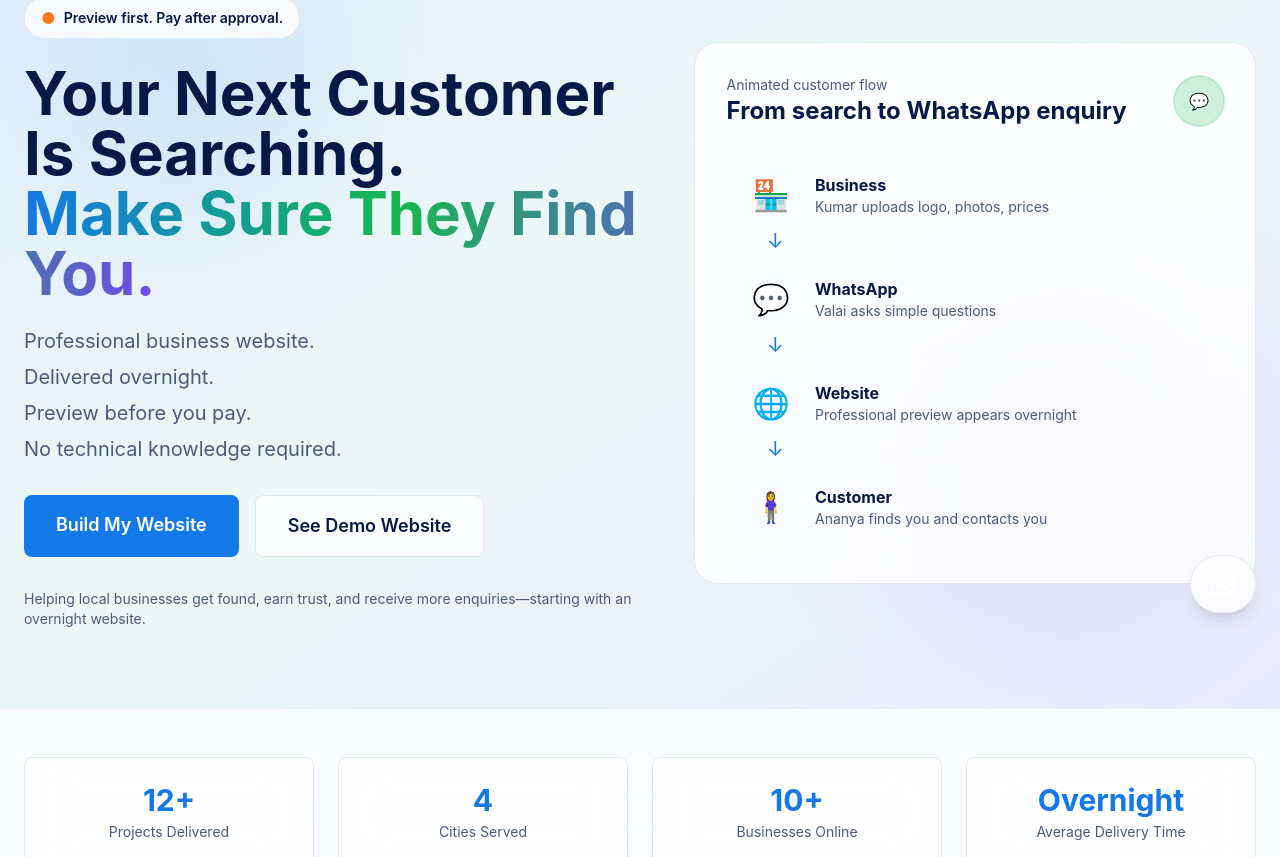
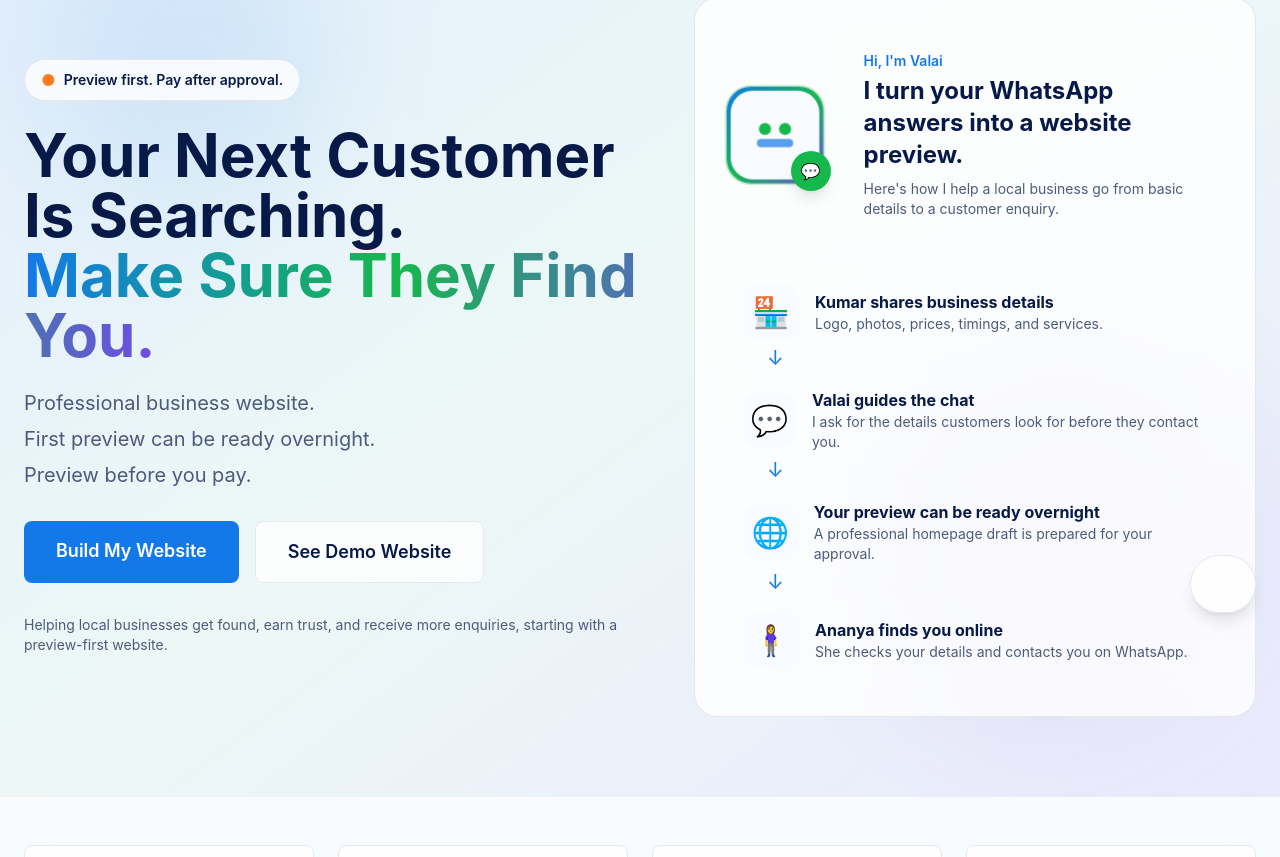
Before and after one commit to valaiyam/valaiyam, a Next.js app: page / in a window 1280 px wide. Shown: the part 163-1020 px from the top of the page. Built offline with nearby package versions, Linux system fonts and the light colour scheme.

Commit message:
Soften overnight preview copy

```diff
--- a/app/about/page.tsx
+++ b/app/about/page.tsx
@@ -16,7 +16,7 @@ export default function About() {
           <div className="max-w-4xl mx-auto">
             <h1 className="text-5xl font-bold mb-6 text-center">About Valaiyam</h1>
             <p className="text-xl text-muted text-center mb-16">
-              We help local businesses get found, earn trust, and receive more enquiries—starting with a professional website delivered overnight.
+              We help local businesses get found, earn trust, and receive more enquiries, starting with a preview-first professional website.
             </p>
 
             <div className="space-y-12">
@@ -26,7 +26,7 @@ export default function About() {
                   We started Valaiyam because we saw small businesses paying too much and waiting too long for basic websites. Traditional agencies charge ₹50,000+ and take 1-3 months for what should be a simple, fast process.
                 </p>
                 <p className="text-muted leading-relaxed mt-4">
-                  As a small, focused team, we deliver professional websites faster and more affordably. No big teams. No overhead. No endless revisions. Just quality work at fair prices.
+                  As a small, focused team, we create professional websites faster and more affordably. No big teams. No overhead. No endless revisions. Just quality work at fair prices.
                 </p>
                 <p className="text-muted leading-relaxed mt-4">
                   We're currently accepting our first clients at special introductory rates as we build our portfolio.
@@ -41,8 +41,8 @@ export default function About() {
                     <p className="text-sm text-muted">Focused attention, not agency bureaucracy</p>
                   </div>
                   <div className="glass glass-hover p-6 rounded-lg transition-all hover:scale-105">
-                    <h3 className="font-semibold mb-2">Fast Delivery</h3>
-                    <p className="text-sm text-muted">overnight homepage previews for most local businesses</p>
+                    <h3 className="font-semibold mb-2">Fast Preview</h3>
+                    <p className="text-sm text-muted">homepage previews usually available by the next morning</p>
                   </div>
                   <div className="glass glass-hover p-6 rounded-lg transition-all hover:scale-105">
                     <h3 className="font-semibold mb-2">Fair Pricing</h3>
@@ -57,7 +57,7 @@ export default function About() {
                   {[
                     { step: '1', title: 'WhatsApp Questions', desc: 'Answer simple questions about your business' },
                     { step: '2', title: 'Preview & Approval', desc: 'Preview your homepage before paying the balance' },
-                    { step: '3', title: 'Overnight Build', desc: 'We assemble your website overnight' },
+                    { step: '3', title: 'Preview Preparation', desc: 'We prepare your first homepage preview' },
                     { step: '4', title: 'Go Live & Grow', desc: 'Go live + 30 days of support included' },
                   ].map((item, i) => (
                     <div key={i} className="text-center">
--- a/app/estimate/page.tsx
+++ b/app/estimate/page.tsx
@@ -23,7 +23,7 @@ export default function EstimateReplacement() {
               {[
                 ['1', 'Tell us your business'],
                 ['2', 'Send logo & photos'],
-                ['3', 'Preview overnight'],
+                ['3', 'Preview by next morning'],
                 ['4', 'Approve & go live'],
               ].map(([step, text]) => (
                 <div key={step} className="glass p-6 rounded-2xl">
--- a/app/faq/page.tsx
+++ b/app/faq/page.tsx
@@ -11,7 +11,7 @@ export default function FAQ() {
   const faqs = [
     { q: 'Can I use my own domain?', a: 'Yes. You can use your existing domain or we can guide you to buy one in your own name.' },
     { q: 'Who owns the website?', a: 'You own the website content, domain, and final approved website files after payment is completed.' },
-    { q: 'How long does it take?', a: 'For founding customers, we collect details on WhatsApp, build overnight, and share the first preview the next morning.' },
+    { q: 'How long does it take?', a: 'For founding customers, we collect details on WhatsApp and aim to share the first preview by the next morning.' },
     { q: 'Can I edit later?', a: 'Yes. You can request updates from us, and we can also set up simple editable sections depending on your needs.' },
     { q: 'Can I pay after preview?', a: 'Yes. Reserve your slot first, review the homepage preview, then pay the remaining amount only after approval.' },
     { q: 'Will it work on mobile?', a: 'Yes. Every Valaiyam website is designed mobile-first because most local customers search from phones.' },
--- a/app/layout.tsx
+++ b/app/layout.tsx
@@ -6,15 +6,15 @@ import { ThemeProvider } from '@/lib/ThemeContext'
 
 
 export const metadata: Metadata = {
-  title: 'Valaiyam - Get Your Business Online Overnight',
-  description: 'Valaiyam helps local businesses get found, earn trust, and receive more enquiries with professional websites delivered overnight.',
-  keywords: 'local business website, WhatsApp orders, business website India, overnight website, small business website',
+  title: 'Valaiyam - Preview Your Business Website First',
+  description: 'Valaiyam helps local businesses get found, earn trust, and receive more enquiries with preview-first professional websites.',
+  keywords: 'local business website, WhatsApp orders, business website India, business website preview, small business website',
   icons: {
     icon: '/favicon.svg',
   },
   openGraph: {
-    title: 'Valaiyam - Get Your Business Online Overnight',
-    description: 'Professional local business websites delivered overnight with preview-first approval.',
+    title: 'Valaiyam - Preview Your Business Website First',
+    description: 'Professional local business websites with preview-first approval.',
     url: 'https://valaiyam.com',
     siteName: 'Valaiyam',
     locale: 'en_IN',
--- a/app/page.tsx
+++ b/app/page.tsx
@@ -41,9 +41,8 @@ export default function Home() {
               </h1>
               <div className="text-xl text-muted max-w-2xl mx-auto lg:mx-0 mb-8 animate-fade-in-up space-y-2" style={{animationDelay: '0.1s'}}>
                 <p>Professional business website.</p>
-                <p>Delivered overnight.</p>
+                <p>First preview can be ready overnight.</p>
                 <p>Preview before you pay.</p>
-                <p>No technical knowledge required.</p>
               </div>
               <div className="flex gap-4 justify-center lg:justify-start flex-wrap animate-fade-in-up mb-8" style={{animationDelay: '0.2s'}}>
                 <Link href={whatsappLink} className="bg-accent px-8 py-4 rounded-lg hover:bg-brand-navy transition-all text-lg font-semibold hover:scale-105 hover:shadow-2xl hover:shadow-accent/50 text-white">
@@ -54,24 +53,36 @@ export default function Home() {
                 </Link>
               </div>
               <p className="text-sm text-muted animate-fade-in-up" style={{animationDelay: '0.3s'}}>
-                Helping local businesses get found, earn trust, and receive more enquiries—starting with an overnight website.
+                Helping local businesses get found, earn trust, and receive more enquiries, starting with a preview-first website.
               </p>
             </div>
 
             <div className="glass p-6 md:p-8 rounded-3xl animate-fade-in-up" style={{animationDelay: '0.15s'}}>
-              <div className="flex items-center justify-between mb-6">
-                <div>
-                  <p className="text-sm text-muted">Animated customer flow</p>
-                  <h2 className="text-2xl font-bold">From search to WhatsApp enquiry</h2>
+              <div className="flex flex-col sm:flex-row sm:items-center gap-5 mb-7">
+                <div className="relative shrink-0" aria-hidden="true">
+                  <div className="w-24 h-24 rounded-3xl bg-gradient-to-br from-brand-blue via-brand-green to-brand-purple p-1 shadow-2xl shadow-accent/20 animate-pulse-soft">
+                    <div className="w-full h-full rounded-[1.35rem] bg-primary flex flex-col items-center justify-center gap-1">
+                      <div className="flex gap-2">
+                        <span className="w-3 h-3 rounded-full bg-brand-green" />
+                        <span className="w-3 h-3 rounded-full bg-brand-green" />
+                      </div>
+                      <div className="w-9 h-2 rounded-full bg-accent/70" />
+                    </div>
+                  </div>
+                  <div className="absolute -right-2 -bottom-2 w-10 h-10 rounded-full bg-brand-green flex items-center justify-center text-white shadow-lg">💬</div>
                 </div>
-                <div className="w-12 h-12 rounded-full bg-brand-green/20 flex items-center justify-center animate-pulse-soft">💬</div>
+                <div className="rounded-3xl rounded-tl-sm bg-white/10 p-5 border border-white/10">
+                  <p className="text-sm font-semibold text-accent mb-1">Hi, I&apos;m Valai</p>
+                  <h2 className="text-2xl font-bold mb-2">I turn your WhatsApp answers into a website preview.</h2>
+                  <p className="text-sm text-muted">Here&apos;s how I help a local business go from basic details to a customer enquiry.</p>
+                </div>
               </div>
               <div className="space-y-4">
                 {[
-                  { icon: '🏪', title: 'Business', text: 'Kumar uploads logo, photos, prices' },
-                  { icon: '💬', title: 'WhatsApp', text: 'Valai asks simple questions' },
-                  { icon: '🌐', title: 'Website', text: 'Professional preview appears overnight' },
-                  { icon: '🧍‍♀️', title: 'Customer', text: 'Ananya finds you and contacts you' },
+                  { icon: '🏪', title: 'Kumar shares business details', text: 'Logo, photos, prices, timings, and services.' },
+                  { icon: '💬', title: 'Valai guides the chat', text: 'I ask for the details customers look for before they contact you.' },
+                  { icon: '🌐', title: 'Your preview can be ready overnight', text: 'A professional homepage draft is prepared for your approval.' },
+                  { icon: '🧍‍♀️', title: 'Ananya finds you online', text: 'She checks your details and contacts you on WhatsApp.' },
                 ].map((item, i) => (
                   <div key={item.title} className="relative flex items-center gap-4 rounded-2xl bg-white/5 p-4 animate-flow-card" style={{animationDelay: `${i * 0.18}s`}}>
                     <div className="text-3xl w-14 h-14 rounded-2xl bg-primary flex items-center justify-center">{item.icon}</div>
@@ -90,10 +101,10 @@ export default function Home() {
         <section className="py-12 px-6">
           <div className="max-w-7xl mx-auto grid md:grid-cols-4 gap-6 scroll-fade">
             {[
-              { label: 'Projects Delivered', value: '12+' },
+              { label: 'Projects Completed', value: '12+' },
               { label: 'Cities Served', value: '4' },
               { label: 'Businesses Online', value: '10+' },
-              { label: 'Average Delivery Time', value: 'Overnight' },
+              { label: 'First Preview Time', value: 'Next morning' },
             ].map((metric) => (
               <div key={metric.label} className="glass glass-hover p-6 rounded-lg text-center transition-all hover:scale-105">
                 <div className="text-3xl font-bold text-accent mb-1">{metric.value}</div>
@@ -153,7 +164,7 @@ export default function Home() {
         <section className="py-20 px-6">
           <div className="max-w-7xl mx-auto">
             <h2 className="text-4xl font-bold text-center mb-4 scroll-fade">Built for Real Business Results</h2>
-            <p className="text-center text-muted mb-12 scroll-fade">No tech jargon. Just what helps local customers choose you.</p>
+            <p className="text-center text-muted mb-12 scroll-fade">Simple pages, clear details, and WhatsApp buttons that help local customers choose you.</p>
             <div className="grid md:grid-cols-3 gap-6">
               {growthBenefits.map((benefit, i) => (
                 <div key={benefit} className="glass glass-hover p-6 rounded-lg transition-all scroll-fade hover:scale-105" style={{animationDelay: `${i * 0.08}s`}}>
@@ -172,12 +183,12 @@ export default function Home() {
 
         <section className="py-20 px-6">
           <div className="max-w-7xl mx-auto">
-            <h2 className="text-4xl font-bold text-center mb-12 scroll-fade">Overnight Process</h2>
+            <h2 className="text-4xl font-bold text-center mb-12 scroll-fade">Preview-First Process</h2>
             <div className="grid md:grid-cols-5 gap-6">
               {[
                 { step: '1', title: 'Answer WhatsApp Questions', time: '10 minutes' },
                 { step: '2', title: 'Upload Logo & Photos', time: '15 minutes' },
-                { step: '3', title: 'We Build Overnight', time: '12–18 hours' },
+                { step: '3', title: 'We Prepare Your Preview', time: 'Target: next morning' },
                 { step: '4', title: 'Preview Website', time: 'Next morning' },
                 { step: '5', title: 'Go Live', time: 'Same day' },
               ].map((phase, i) => (
@@ -216,7 +227,7 @@ export default function Home() {
             <div className="grid md:grid-cols-3 gap-8">
               {[
                 { before: 'No Website', after: 'Professional Website', industry: 'Playschool', time: '3 days', goal: 'Build parent trust' },
-                { before: 'Old Facebook Page', after: 'Mobile Website', industry: 'Restaurant', time: 'Overnight', goal: 'WhatsApp orders' },
+                { before: 'Old Facebook Page', after: 'Mobile Website', industry: 'Restaurant', time: 'Next-day preview', goal: 'WhatsApp orders' },
                 { before: 'Only Phone Calls', after: 'Search + WhatsApp', industry: 'Clinic', time: '2 days', goal: 'More appointments' },
               ].map((project, i) => (
                 <div key={project.industry} className="glass glass-hover p-6 rounded-2xl scroll-fade hover:scale-105 transition-all" style={{animationDelay: `${i * 0.1}s`}}>
@@ -258,7 +269,7 @@ export default function Home() {
             <div className="glass rounded-2xl overflow-hidden scroll-fade">
               {[
                 ['Traditional Agency', 'Weeks', 'Expensive', 'Meetings'],
-                ['Valaiyam', 'Overnight', 'Affordable', 'WhatsApp'],
+                ['Valaiyam', 'Preview first', 'Affordable', 'WhatsApp'],
               ].map((row, i) => (
                 <div key={row[0]} className={`grid grid-cols-4 gap-2 p-5 ${i === 1 ? 'bg-brand-green/10' : 'border-b border-white/10'}`}>
                   {row.map((cell) => <div key={cell} className="font-semibold text-sm md:text-base">{cell}</div>)}
@@ -286,7 +297,7 @@ export default function Home() {
             <h2 className="text-4xl font-bold text-center mb-12 scroll-fade">What Early Customers Say</h2>
             <div className="grid md:grid-cols-3 gap-6">
               {[
-                { name: 'Priya S.', role: 'Boutique Owner', quote: 'Website ready overnight. Customers now order directly on WhatsApp.' },
+                { name: 'Priya S.', role: 'Boutique Owner', quote: 'The homepage preview was quick and clear. Customers now order directly on WhatsApp.' },
                 { name: 'Arun K.', role: 'Clinic Admin', quote: 'Patients can see timings and contact us without repeated phone calls.' },
                 { name: 'Meena R.', role: 'Home Baker', quote: 'The preview-first process made it easy to trust the team.' },
               ].map((t, i) => (
--- a/app/pricing/page.tsx
+++ b/app/pricing/page.tsx
@@ -4,7 +4,7 @@ import Link from 'next/link'
 
 export const metadata = {
   title: 'Pricing - Valaiyam',
-  description: 'Preview-first pricing for local business websites delivered overnight.',
+  description: 'Preview-first pricing for local business websites.',
 }
 
 export default function Pricing() {
--- a/app/services/page.tsx
+++ b/app/services/page.tsx
@@ -27,25 +27,25 @@ export default function Services() {
     {
       title: 'Website Redesign',
       desc: 'Modernize your existing website with fresh design and improved performance.',
-      features: ['Modern UI/UX', 'Performance Boost', 'Mobile Optimization', 'SEO Improvement', 'Content Migration']
+      features: ['Fresh Design', 'Faster Pages', 'Mobile Friendly', 'Search Visibility', 'Content Migration']
     },
     {
       title: 'Domain + Deployment Setup',
-      desc: 'We help your business use its own domain and launch smoothly without technical confusion.',
-      features: ['Own Domain', 'Secure Website', 'Launch Setup', 'Email Guidance', 'No Tech Knowledge']
+      desc: 'We help your business use its own domain and launch smoothly.',
+      features: ['Own Domain', 'Secure Website', 'Launch Setup', 'Email Guidance', 'Ready to Share']
     },
     {
       title: 'SEO Optimization',
-      desc: 'Improve your search engine visibility with technical and on-page SEO.',
-      features: ['Keyword Research', 'Meta Optimization', 'Schema Markup', 'Performance Tuning', 'Local SEO']
+      desc: 'Improve your search visibility so nearby customers can find you more easily.',
+      features: ['Keyword Research', 'Clear Page Titles', 'Business Details', 'Faster Pages', 'Local SEO']
     },
     {
       title: 'Maintenance & Support',
-      desc: 'Ongoing website maintenance and technical support to keep your site running smoothly.',
+      desc: 'Ongoing website care to keep your site updated and running smoothly.',
       features: ['Regular Updates', 'Bug Fixes', 'Content Updates', 'Performance Monitoring', 'Priority Support']
     },
     {
-      title: 'Overnight Website Preview',
+      title: 'Next-Morning Website Preview',
       desc: 'Answer WhatsApp questions today and preview your homepage the next morning.',
       features: ['WhatsApp Questions', 'Upload Photos', 'Preview First', 'Request Changes', 'Pay After Approval']
     },
--- a/components/Footer.tsx
+++ b/components/Footer.tsx
@@ -18,7 +18,7 @@ export default function Footer() {
             </svg>
             <span>Valaiyam<span className="text-brand-green">.</span><span className="text-brand-blue">com</span></span>
           </h3>
-          <p className="text-muted text-sm">Helping local businesses grow online overnight with websites that build trust and bring enquiries.</p>
+          <p className="text-muted text-sm">Helping local businesses grow online with websites that build trust and bring enquiries.</p>
         </div>
         <div>
           <h4 className="font-semibold mb-4">Quick Links</h4>
```
